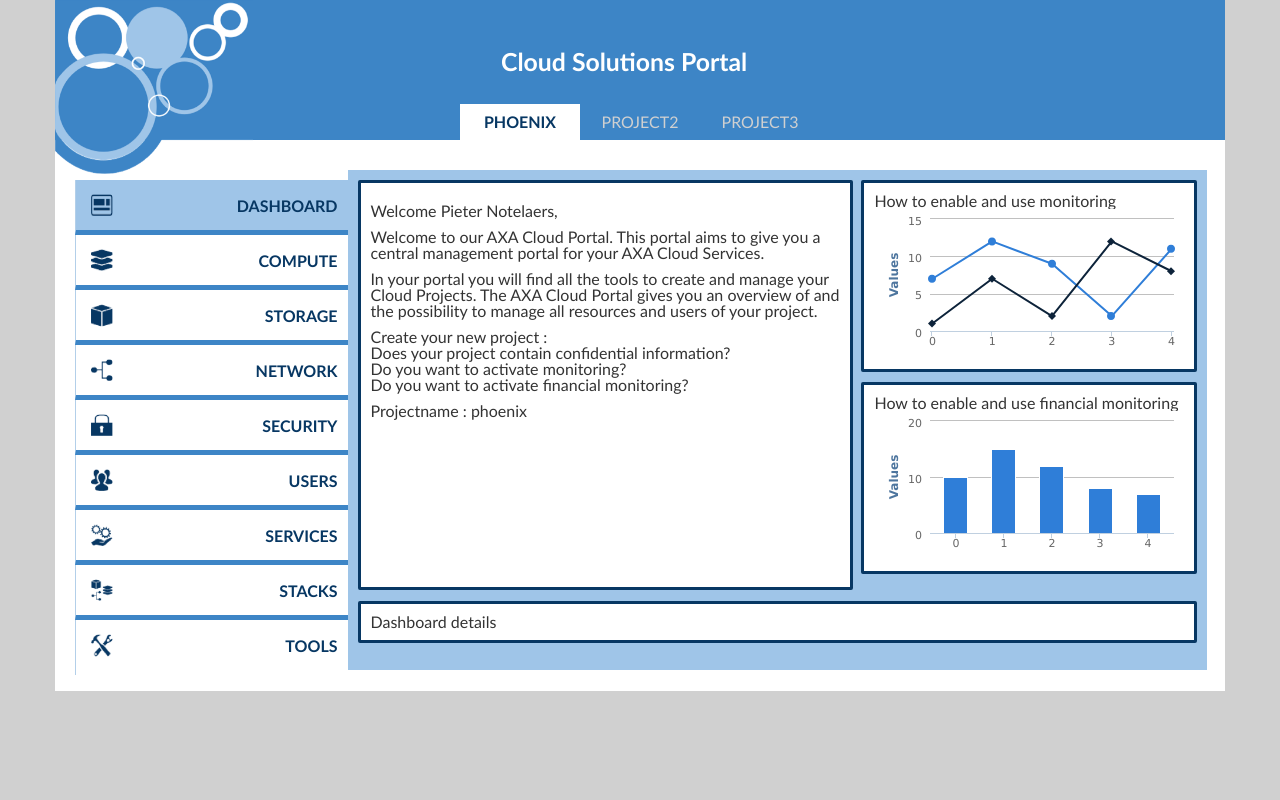
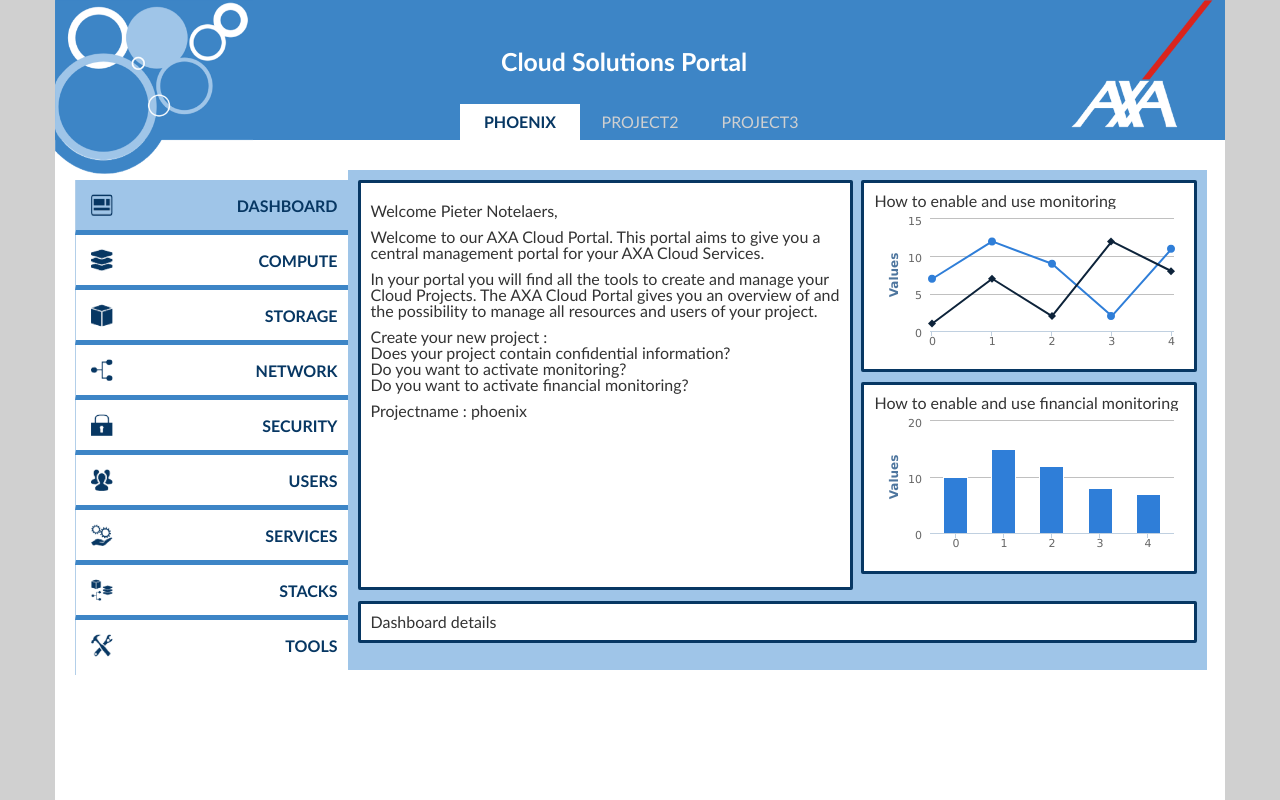
Before and after one commit to dimapod/AxaCSP, a website: page app/index.html in a window 1280 px wide. Drawn offline with Linux system fonts and the light colour scheme.

```diff
--- a/app/scripts/main/header/header.tpl.html
+++ b/app/scripts/main/header/header.tpl.html
@@ -9,7 +9,7 @@
     </ul>
   </div>
 
-  <!--<img class="icon axa" src="images/axa.png">-->
+  <img class="icon axa" src="images/axa.png">
 </div>
 
 <div id="footer">
--- a/app/scss/app.scss
+++ b/app/scss/app.scss
@@ -21,6 +21,7 @@
   background-color: $color-background;
   padding: 0;
   position: relative;
+  height: 100%;
 }
 
 .notification-container {
```
Also changed, not shown: app/styles/app.css.
